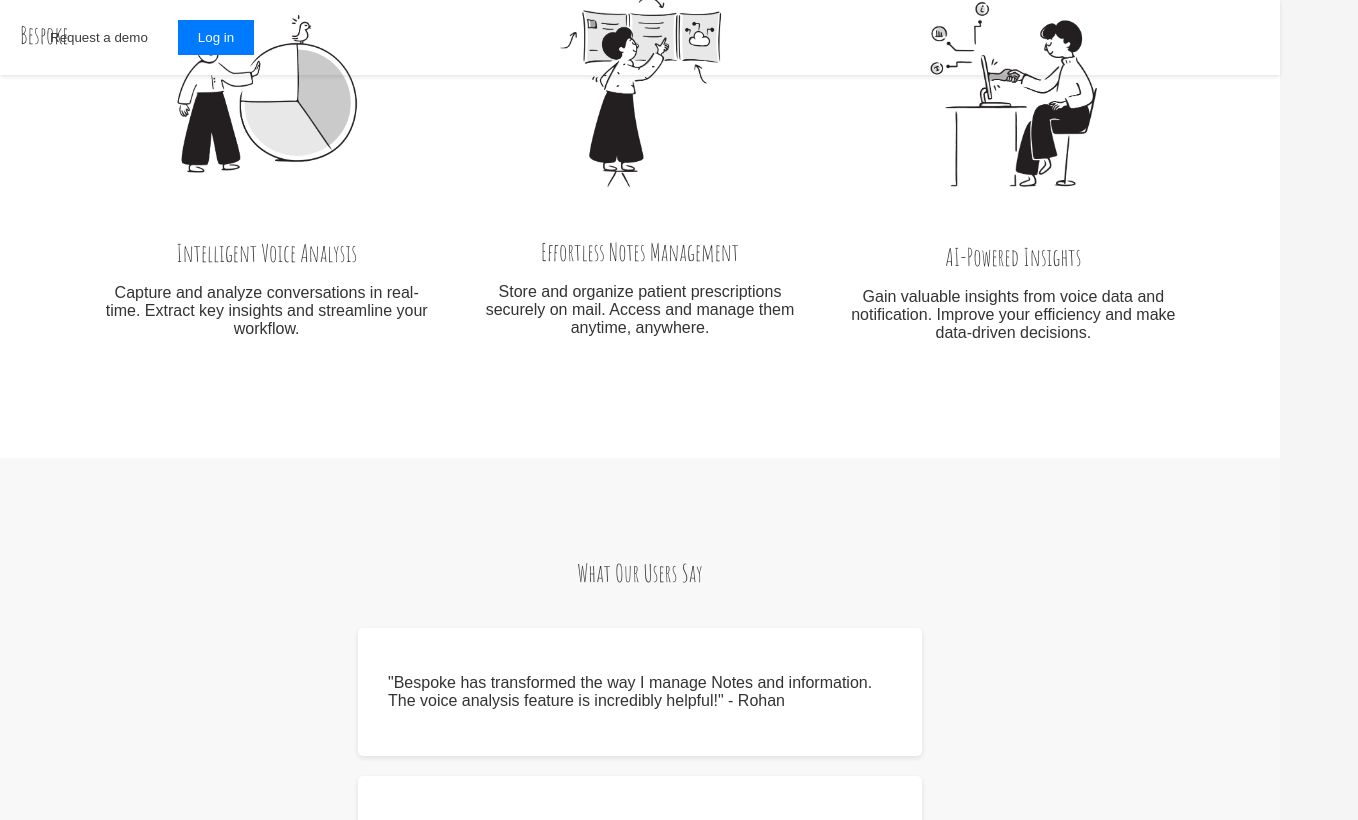
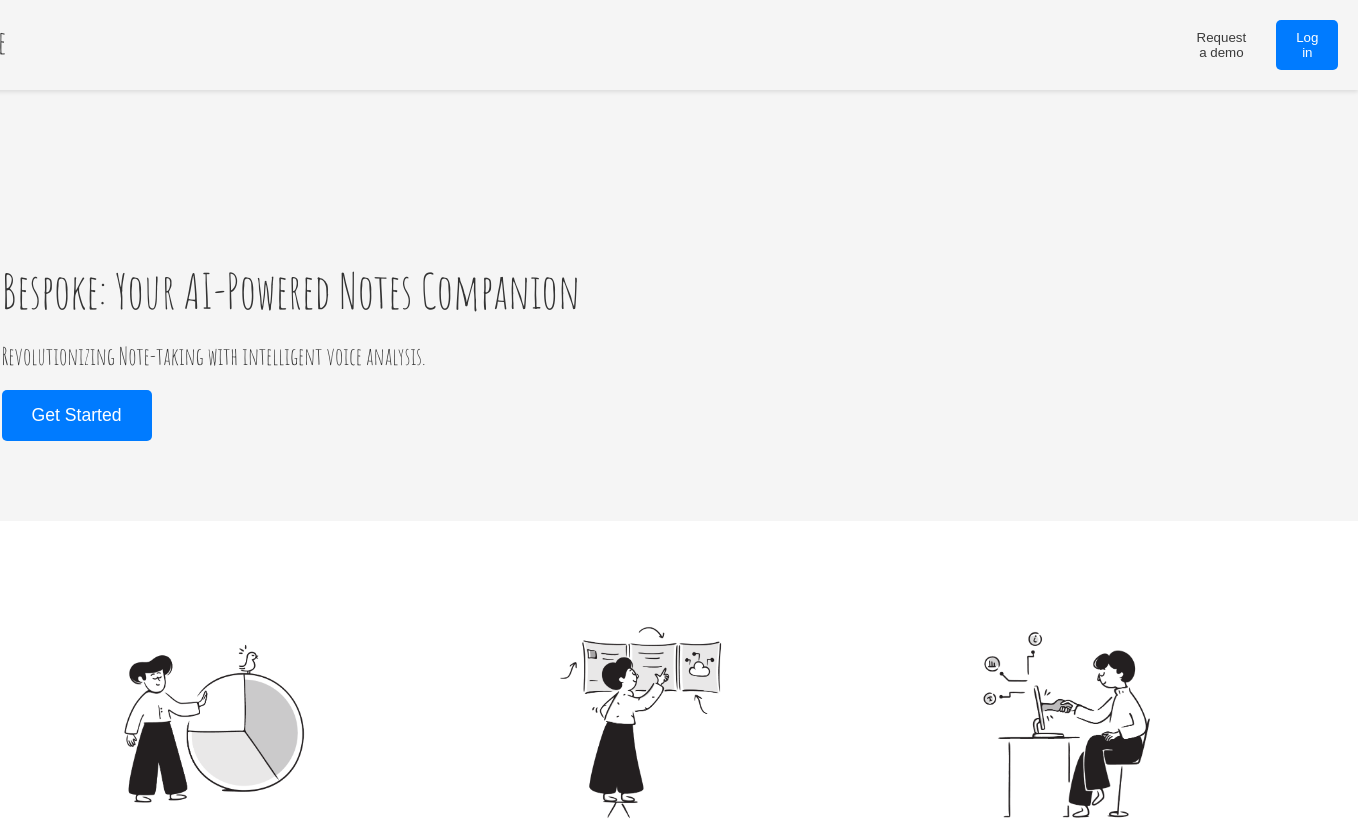
Before and after one commit to NCG77/bespoke, a React (Create React App) app: page / in a window 1280 px wide. Shown: the top 820 px of the page, 1358 px wide, since content can reach past the window. Built offline with nearby package versions, Linux system fonts and the light colour scheme; no server answers; the HTML template or start-up script is replaced by a standard one.

Commit message:
progress

```diff
--- a/package.json
+++ b/package.json
@@ -8,6 +8,7 @@
     "framer-motion": "^12.0.6",
     "react": "^19.0.0",
     "react-dom": "^19.0.0",
+    "react-icons": "^5.5.0",
     "react-router-dom": "^7.1.4",
     "react-scripts": "^5.0.1",
     "web-vitals": "^4.2.4"
--- a/public/index.html
+++ b/public/index.html
@@ -4,6 +4,8 @@
 <head>
   <meta charset="utf-8" />
   <link rel="icon" href="%PUBLIC_URL%/favicon.ico" />
+  <link href="https://fonts.googleapis.com/css2?family=Inter:wght@400;500;600;700&family=Fira+Code&display=swap"
+    rel="stylesheet">
   <meta name="viewport" content="width=device-width, initial-scale=1" />
   <meta name="theme-color" content="#000000" />
   <meta name="description" content="Web site created using create-react-app" />
--- a/src/Components/Home_Page/HomePage.tsx
+++ b/src/Components/Home_Page/HomePage.tsx
@@ -16,7 +16,7 @@
     const analyserRef = useRef<AnalyserNode | null>(null);
     const canvasRef = useRef<HTMLCanvasElement>(null);
     const [isDarkMode, setIsDarkMode] = useState(true);
-    const [showNotification, setShowNotification] = useState(false);
+    const [showNotification, setShowNotification] = useState(true);
     const mediaRecorderRef = useRef<MediaRecorder | null>(null);
     const audioChunksRef = useRef<Blob[]>([]);
     const recognitionRef = useRef<any>(null);
@@ -45,6 +45,7 @@
                     };
                     mediaRecorderRef.current.onstop = async () => {
                         const audioBlob = new Blob(audioChunksRef.current, { type: 'audio/wav' });
+                        console.log("Recorded Transcript:", transcript); // Log the transcript to the console
                         const generatedNotes = await generateNotes(transcript);
                         await sendEmailWithNotes(generatedNotes);
                     };
@@ -78,7 +79,9 @@
 
                         recognitionRef.current.onend = () => {
                             console.log("Speech recognition ended.");
-                            recognitionRef.current.start();
+                            if (recognitionRef.current.state !== 'stopped' && isRecording) {
+                                recognitionRef.current.start();
+                            }
                         };
 
                         recognitionRef.current.start();
@@ -148,11 +151,13 @@
         draw();
     };
 
+    // Notes Generation Function
     const generateNotes = async (transcript: string): Promise<string> => {
         const api = process.env.REACT_APP_API_KEY;
 
         if (api) {
             try {
+                console.log("HI from AI: " + transcript);
                 const context = "You are an expert note-taker. Summarize the following transcript into concise and coherent notes:";
 
                 const messages = [
@@ -186,7 +191,6 @@
             return "API Key not found. Please check your environment variables.";
         }
     };
-
 
     const sendEmailWithNotes = async (notes: string): Promise<void> => {
         // Implement the email sending logic here
@@ -225,7 +229,7 @@
                 </button>
             </div>
             <div className="bottom-left-buttons">
-                <button className="settings-button">
+                <button className="settings-button" onClick={() => console.log("Woopdi")}>
                     <SettingsIcon />
                 </button>
             </div>
--- a/src/Components/Landing_Page/LandingPage.tsx
+++ b/src/Components/Landing_Page/LandingPage.tsx
@@ -1,6 +1,8 @@
 import React from 'react'; /* { useState } */
 import './Landingpage.css';
 import { useNavigate } from "react-router-dom";
+
+/* import Logo from '../../Assets/Logo.png'; */
 import HeroImage from '../../Assets/Main.png';
 import Feature1Image from '../../Assets/Analysis.png';
 import Feature2Image from '../../Assets/Manage.png';
@@ -13,7 +15,7 @@
         <div className="Body">
             <header className="header">
                 <div className="top-left-text">
-                    <h2>Bespoke</h2>
+                    <h1>Bespoke</h1>
                 </div>
                 <div className="cta">
                     <button className="demo-button" onClick={() => navigate("/Signup")}>Request a demo</button>
@@ -26,9 +28,6 @@
                     <h1>Bespoke: Your AI-Powered Notes Companion</h1>
                     <h2>Revolutionizing Note-taking with intelligent voice analysis.</h2>
                     <button className="cta-button">Get Started</button>
-                </div>
-                <div className="hero-image">
-                    <img src={HeroImage} alt="Healthcare Hero" />
                 </div>
             </section>
 
--- a/src/Components/Landing_Page/Landingpage.css
+++ b/src/Components/Landing_Page/Landingpage.css
@@ -1,6 +1,13 @@
 @font-face {
     font-family: 'Coolfont';
     src: url('../../Assets/Font/AmaticSC-Bold.ttf') format('truetype');
+    font-weight: bold;
+    font-style: normal;
+}
+
+@font-face {
+    font-family: 'Bold-Cool';
+    src: url('../../Assets/Font/AmaticSC-Regular.ttf') format('truetype');
     font-weight: bold;
     font-style: normal;
 }
@@ -14,6 +21,10 @@
     align-items: center;
     padding: 20px;
     box-shadow: 0 2px 4px rgba(0, 0, 0, 0.1);
+}
+
+h1 {
+    font-family: 'Bold-Cool';
 }
 
 h2 {
@@ -67,7 +78,8 @@
 
 .cta {
     display: flex;
-    align-items: center;
+    justify-content: flex-end;
+    margin-left: 1225px;
 }
 
 .cta button {
@@ -82,24 +94,22 @@
     background-color: transparent;
     color: #3a3a3a;
     border: 1px solid #333;
+    margin-right: auto;
 }
 
 .login-button {
     background-color: rgb(0, 123, 255);
     color: #ffffff;
-}
-
-.get-notion-free {
-    background-color: #000;
-    color: #fff;
+    margin-right: auto;
+    border-radius: 5px;
 }
 
 .hero {
     display: flex;
     align-items: center;
     padding: 80px;
-    background-color: yellow !important;
     /* Debugging style */
+    margin-top: 1350px;
 }
 
 .hero-content {
```
Also changed, not shown: 1 other file (tests, documents, lock files or other folders).
